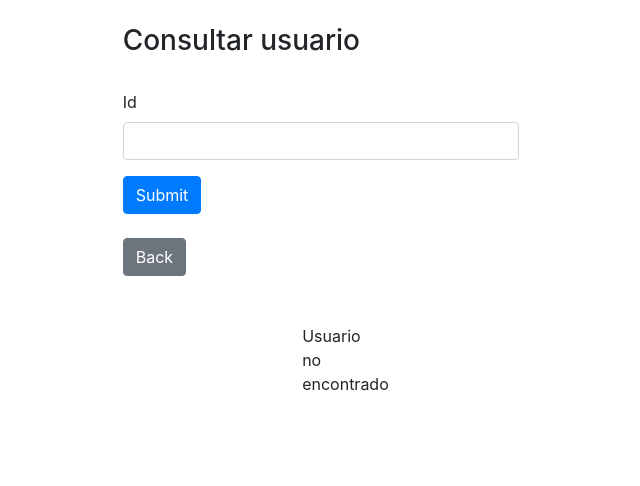
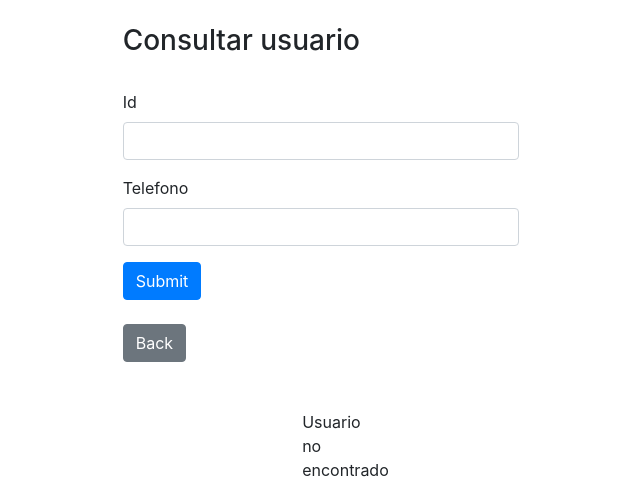
Before and after one commit to sarabemora/App, a Django app: template consultas/templates/Consulta/consultas.html in a window 1280 px wide. Shown: the part 122-608 px from the top of the page, without its empty margins (319-959 px from the left). Run offline with Django 3.2, Linux system fonts and the light colour scheme; the template is opened without the code that fills it, so the values that code supplies are empty; some libraries are stand-ins or nearby versions.

Commit message:
editar telefono de consulta

```diff
--- a/consultas/logic/consultas_logic.py
+++ b/consultas/logic/consultas_logic.py
@@ -13,9 +13,9 @@ def create_consulta(con):
     consulta.save()
     return consulta
 
-def update_consulta(id, new_id):
+def update_consulta(id, new_telefono):
     consulta = get_consulta(id)
-    consulta.cedula = new_id['cedula']
+    consulta.telefono = new_telefono
     consulta.save()
     return consulta
 
--- a/consultas/templates/Consulta/consultas.html
+++ b/consultas/templates/Consulta/consultas.html
@@ -31,6 +31,10 @@
                     <div class="form-group">
                         <label for="id">Id</label>
                         <input type="text" class="form-control" id="id" name="id" required>
+                    </div>
+                    <div class="form-group">
+                        <label for="telefono">Telefono</label>
+                        <input type="text" class="form-control" id="telefono" name="telefono">
                     </div>
                     <button type="submit" class="btn btn-primary">Submit</button>
                 </form>
@@ -86,7 +90,6 @@
                                 <th scope="row">Ciudad</th>
                                 <td>{{ consulta.ciudad }}</td>
                             </tr>
-                    </table>
                 {% else %}
                     <p>Usuario no encontrado</p>
                 {% endif %}
```
Also changed, not shown: consultas/views.py (+6 -1 lines).
